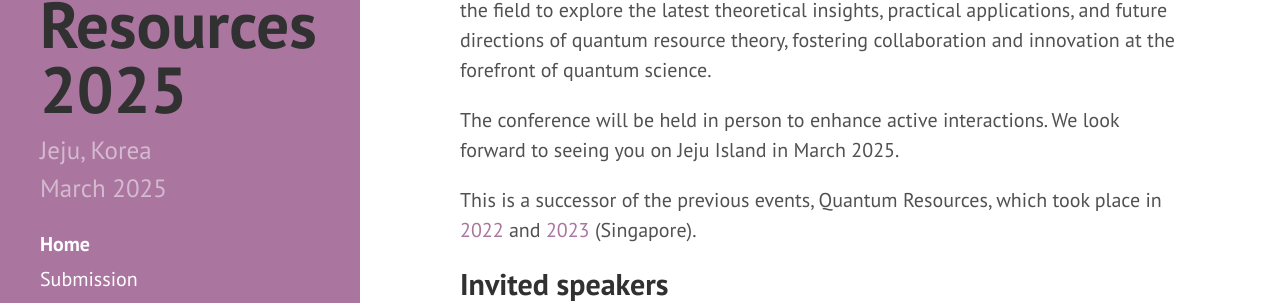
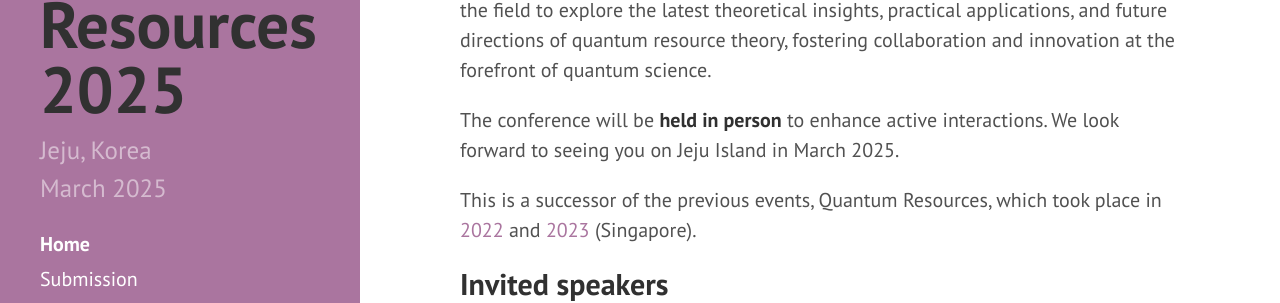
Before and after one commit to yeon-lee/yeon-lee.github.io, a Jekyll site: the page built from index.md, in a window 1280 px wide and 900 px high, scrolled down 665 px. Shown: the part 153-456 px from the top of the window. Built offline with Jekyll 4.4.1, drawn with Linux system fonts in a browser that asks for light colours; nearby versions of some CDN libraries.

```diff
--- a/index.md
+++ b/index.md
@@ -12,7 +12,7 @@ Quantum resource theory is a burgeoning field at the intersection of quantum phy
 
 Quantum Resources 2025 brings together leading experts and emerging voices in the field to explore the latest theoretical insights, practical applications, and future directions of quantum resource theory, fostering collaboration and innovation at the forefront of quantum science.
 
-The conference will be held in person to enhance active interactions. We look forward to seeing you on Jeju Island in March 2025.
+The conference will be **held in person** to enhance active interactions. We look forward to seeing you on Jeju Island in March 2025.
 
 This is a successor of the previous events, Quantum Resources, which took place in <a href = "https://2022.quantumresources.science">2022</a> and <a href = "https://2023.quantumresources.science"> 2023 </a> (Singapore).
 
```
